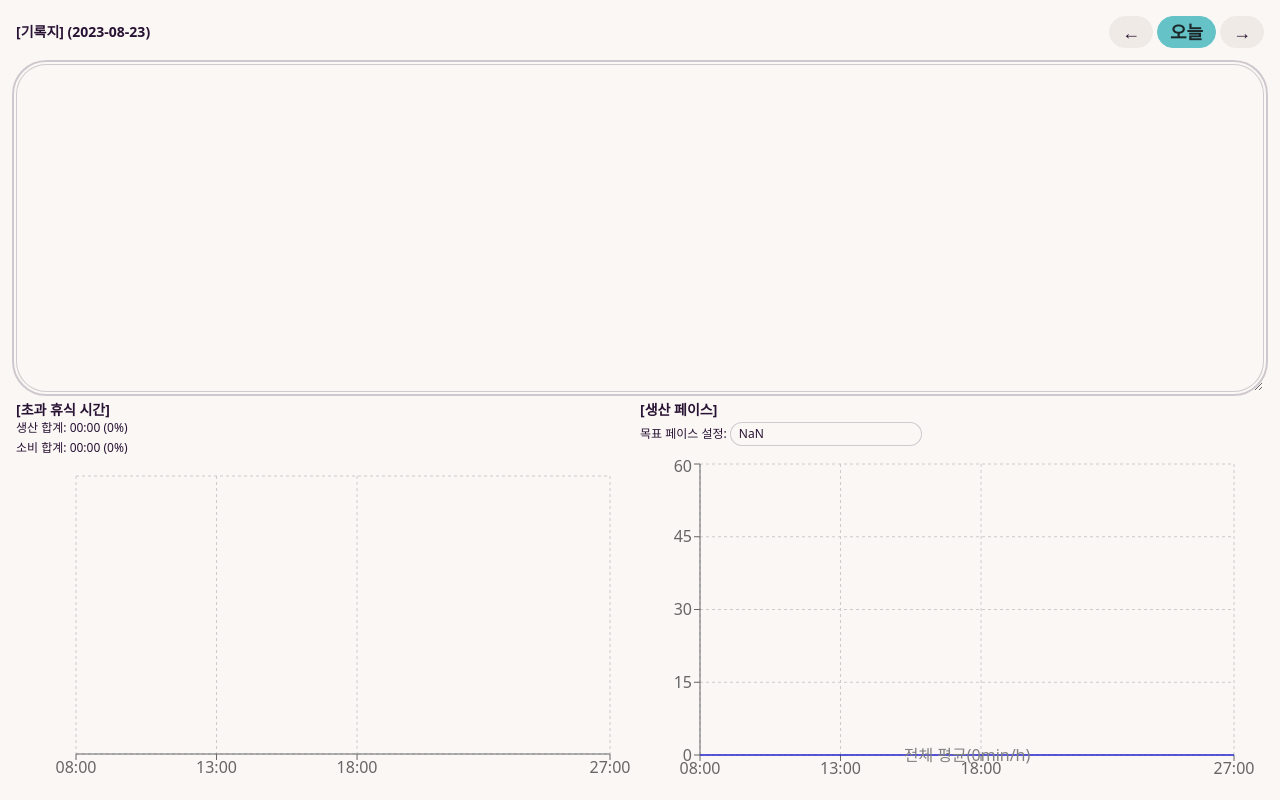
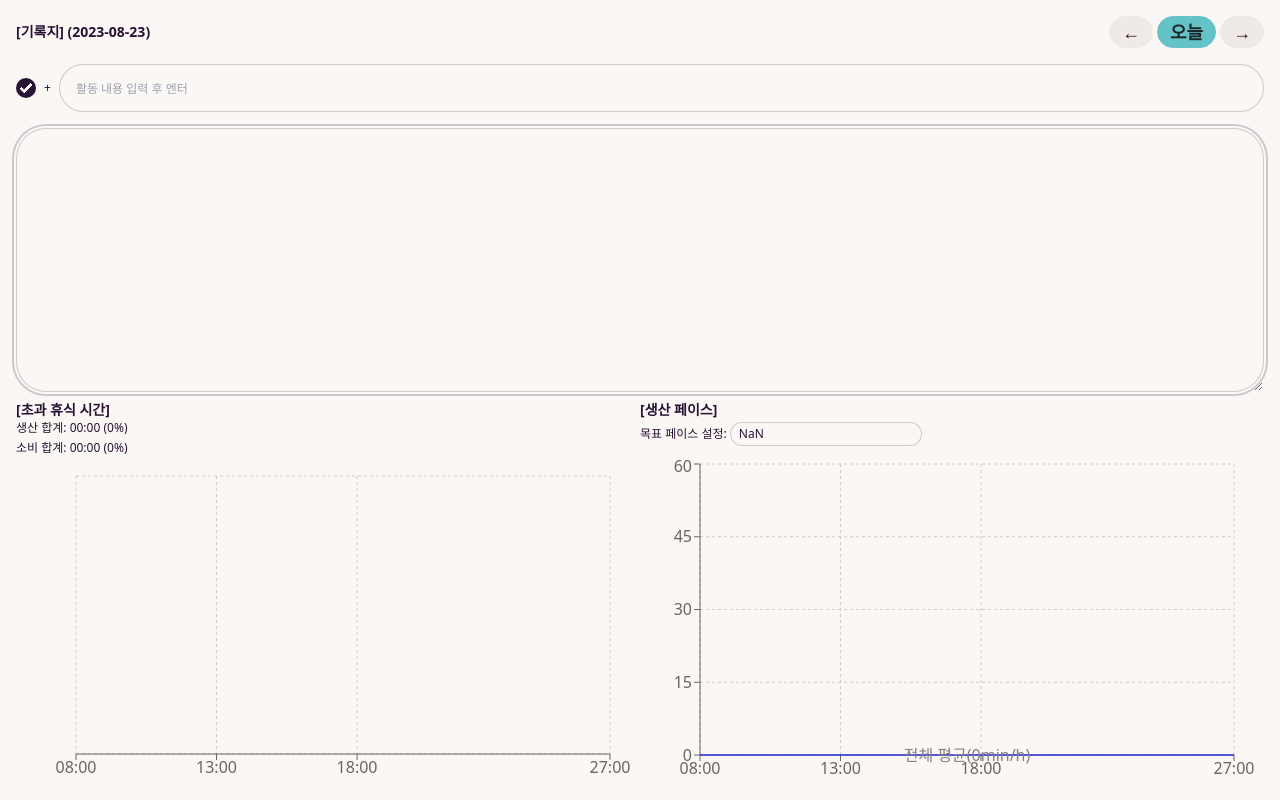
Before and after one commit to seongbin9786/my-time, a React (Vite) app: page / in a window 1280 px wide. Built offline with nearby package versions, Linux system fonts and the light colour scheme.

Commit message:
feat: quick input 기능 추가

```diff
--- a/src/components/texts/TextLogContainer.tsx
+++ b/src/components/texts/TextLogContainer.tsx
@@ -1,4 +1,4 @@
-import React, { useEffect, useRef } from 'react';
+import React, { useEffect, useRef, useState } from 'react';
 import { useDispatch, useSelector } from 'react-redux';
 
 import { RootState } from '../../store';
@@ -10,6 +10,9 @@ const storageListener = new StorageListener();
 
 export const TextLogContainer = () => {
   const inputRef = useRef<HTMLTextAreaElement>(null);
+  const quickInputRef = useRef<HTMLInputElement>(null);
+  const [quickInput, setQuickInput] = useState('');
+  const [isProductive, setIsProductive] = useState(true);
 
   const { currentDate, rawLogs } = useSelector(
     (state: RootState) => state.logs
@@ -38,6 +41,28 @@ export const TextLogContainer = () => {
     setRawLogs(nextRawLog);
   };
 
+  const handleQuickInputChange = (e: React.ChangeEvent<HTMLInputElement>) => {
+    setQuickInput(e.target.value);
+  };
+
+  const handleQuickInputSubmit = (e: React.KeyboardEvent<HTMLInputElement>) => {
+    if (e.key === 'Enter' && quickInput.trim()) {
+      const now = new Date();
+      const hours = now.getHours();
+      const minutes = now.getMinutes();
+      const timeStr = `${hours.toString().padStart(2, '0')}:${minutes
+        .toString()
+        .padStart(2, '0')}`;
+
+      const plusMinus = isProductive ? '+' : '-';
+      const newLog = `[${timeStr}] ${plusMinus} ${quickInput.trim()}`;
+      const updatedLogs = rawLogs ? `${rawLogs}\n${newLog}` : newLog;
+
+      setRawLogs(updatedLogs);
+      setQuickInput('');
+    }
+  };
+
   useEffect(() => {
     synchronizeInput();
     focusInput();
@@ -59,6 +84,27 @@ export const TextLogContainer = () => {
         <DayNavigator />
       </div>
 
+      <div className="flex items-center gap-2">
+        <label className="flex items-center gap-2 cursor-pointer">
+          <input
+            type="checkbox"
+            className="checkbox checkbox-sm"
+            checked={isProductive}
+            onChange={(e) => setIsProductive(e.target.checked)}
+          />
+          <span className="text-xs">{isProductive ? '+' : '-'}</span>
+        </label>
+        <input
+          type="text"
+          className="flex-1 text-xs input input-bordered"
+          placeholder="활동 내용 입력 후 엔터"
+          value={quickInput}
+          ref={quickInputRef}
+          onChange={handleQuickInputChange}
+          onKeyDown={handleQuickInputSubmit}
+        />
+      </div>
+
       <textarea
         className="w-full h-full mb-2 text-xs textarea textarea-bordered textarea-lg"
         value={rawLogs}
```
